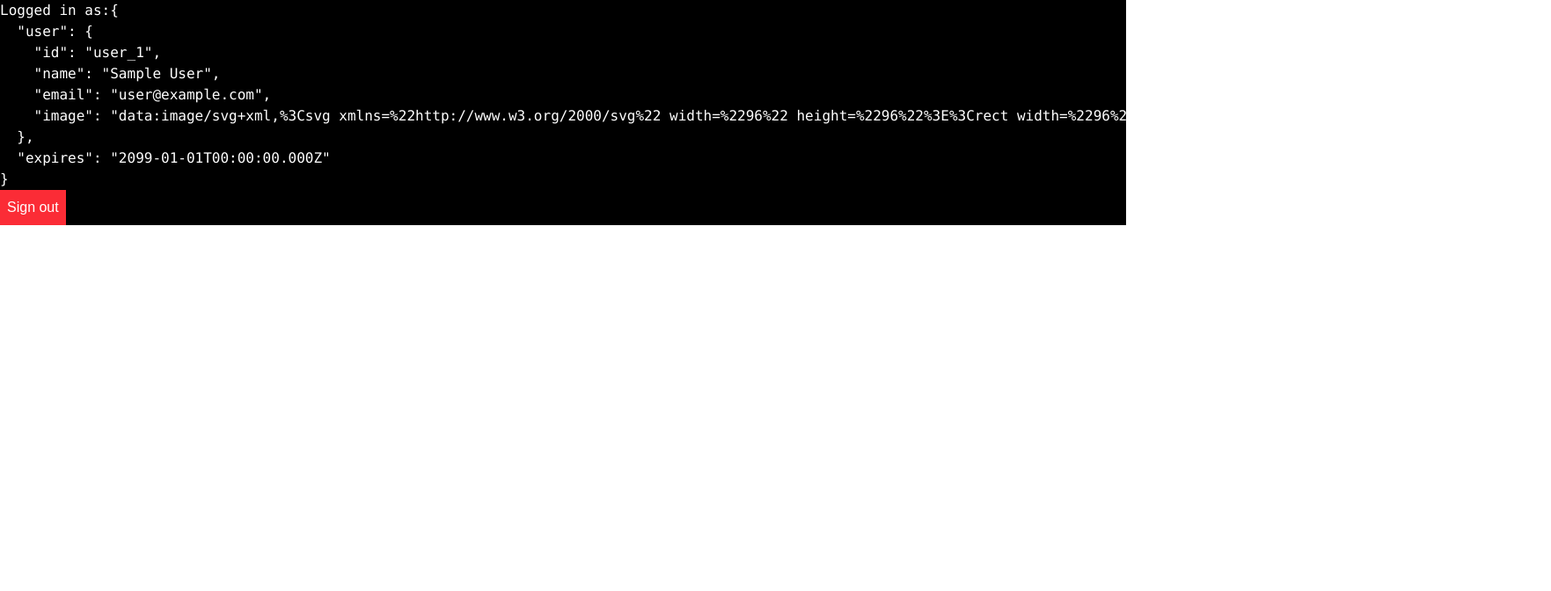
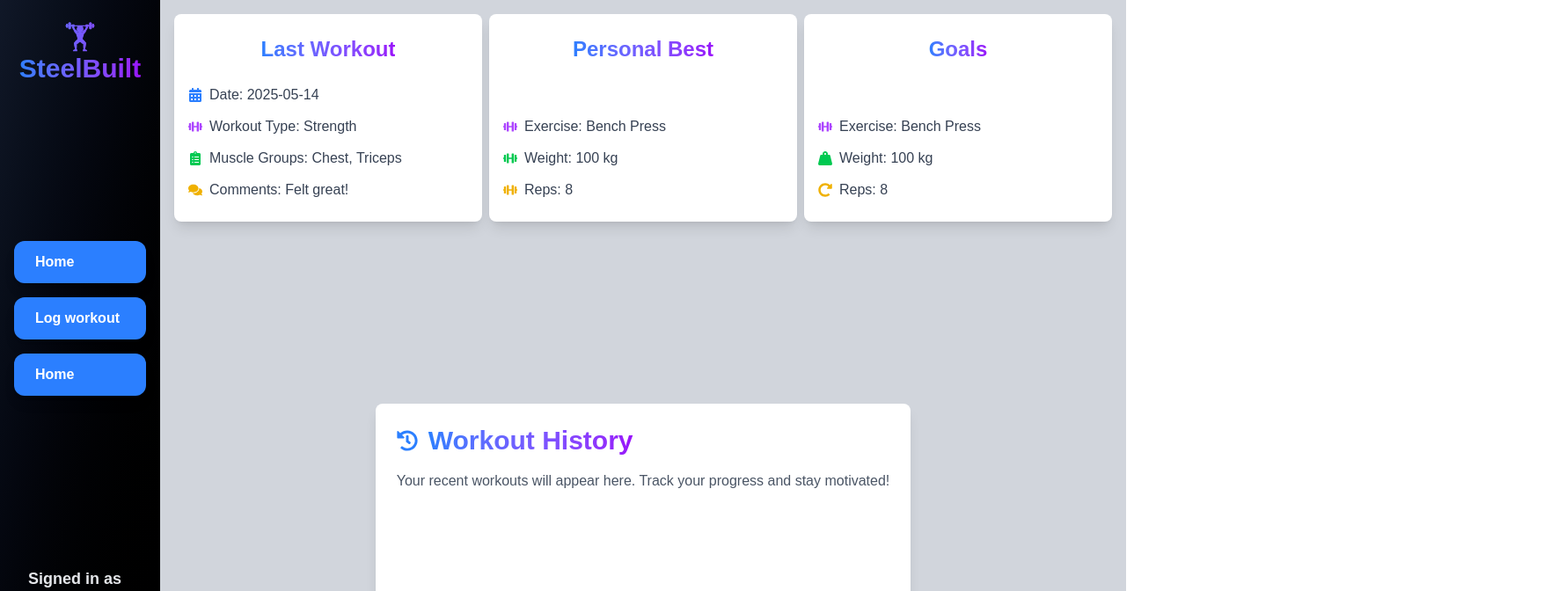
Before and after one commit to weasy1as/SteelBuilt, a Next.js app: page / in a window 1280 px wide. Shown: the top 672 px of the page at 88% size, 1763 px wide, since content can reach past the window. Built offline with nearby package versions, Linux system fonts and the light colour scheme; no server answers; sample sign-in values are in the browser's storage.

Commit message:
created components for home page

```diff
--- a/src/app/page.tsx
+++ b/src/app/page.tsx
@@ -1,29 +1,43 @@
 import { auth, signOut } from "@/auth";
+import Card from "@/components/card";
+import Goal from "@/components/goal";
+import History from "@/components/history";
+import Sidebar from "@/components/sidebar";
 import Image from "next/image";
 import { redirect } from "next/navigation";
 
 export default async function Home() {
   const session = await auth();
 
+  const lastWorkoutData = {
+    date: "2025-05-14",
+    workoutType: "Strength",
+    muscleGroups: ["Chest", "Triceps"],
+    comments: "Felt great!",
+  };
+
+  const personalBestData = {
+    exercise: "Bench Press",
+    weight: 100,
+    reps: 8,
+  };
   if (!session) {
     redirect("/login");
   }
   return (
-    <div>
-      <div className="bg-black text-white">
-        <pre className="bg-black text-white">
-          Logged in as:{JSON.stringify(session, null, 2)}
-        </pre>
-        <form
-          action={async () => {
-            "use server";
-            await signOut();
-          }}
-        >
-          <button type="submit" className="bg-red-500 text-white p-2">
-            Sign out
-          </button>
-        </form>
+    <div className="flex ">
+      <div className="flex-1">
+        <Sidebar session={session} />
+      </div>
+      <div className="flex flex-wrap flex-row sm:flex-col gap-5 items-center justify-between py-4 flex-5 bg-gray-300 h-screen w-full">
+        <div className="flex flex-col md:flex-row justify-center px-4 sm-px-0 gap-2 w-full">
+          <Card type="workout" data={lastWorkoutData} />
+          <Card type="personalBest" data={personalBestData} />
+          <Goal />
+        </div>
+        <div>
+          <History />
+        </div>
       </div>
     </div>
   );
--- a/src/auth.ts
+++ b/src/auth.ts
@@ -1,6 +1,9 @@
+import { PrismaAdapter } from "@auth/prisma-adapter";
 import NextAuth from "next-auth";
 import Google from "next-auth/providers/google";
+import { prisma } from "./prisma";
 
 export const { handlers, signIn, signOut, auth } = NextAuth({
+  adapter: PrismaAdapter(prisma),
   providers: [Google],
 });
--- /dev/null
+++ b/src/components/card.tsx
@@ -0,0 +1,86 @@
+import React from "react";
+import {
+  FaCalendarAlt,
+  FaDumbbell,
+  FaClipboardList,
+  FaComments,
+} from "react-icons/fa";
+
+interface WorkoutData {
+  date: string;
+  workoutType: string;
+  muscleGroups: string[];
+  comments: string;
+}
+
+interface PersonalBestData {
+  exercise: string;
+  weight: number;
+  reps: number;
+}
+
+const Card = ({
+  type,
+  data,
+}: {
+  type: "workout" | "personalBest";
+  data: WorkoutData | PersonalBestData;
+}) => {
+  return (
+    <div className="flex flex-col items-center justify-between py-6 w-full sm:w-[350px] p-4 bg-white rounded-lg shadow-lg hover:shadow-xl transition-shadow duration-300">
+      <h1 className="text-2xl font-bold text-transparent bg-clip-text bg-gradient-to-r from-blue-500 to-purple-600 mb-4">
+        {type === "workout" ? "Last Workout" : "Personal Best"}
+      </h1>
+
+      <div className="w-full mt-2 space-y-3">
+        {type === "workout" ? (
+          <>
+            <div className="flex items-center gap-2">
+              <FaCalendarAlt className="text-blue-500" />
+              <p className="font-medium text-gray-700">Date: {data.date}</p>
+            </div>
+            <div className="flex items-center gap-2">
+              <FaDumbbell className="text-purple-500" />
+              <p className="font-medium text-gray-700">
+                Workout Type: {data.workoutType}
+              </p>
+            </div>
+            <div className="flex items-center gap-2">
+              <FaClipboardList className="text-green-500" />
+              <p className="font-medium text-gray-700">
+                Muscle Groups: {data.muscleGroups.join(", ")}
+              </p>
+            </div>
+            <div className="flex items-center gap-2">
+              <FaComments className="text-yellow-500" />
+              <p className="font-medium text-gray-700">
+                Comments: {data.comments}
+              </p>
+            </div>
+          </>
+        ) : (
+          <>
+            <div className="flex items-center gap-2">
+              <FaDumbbell className="text-purple-500" />
+              <p className="font-medium text-gray-700">
+                Exercise: {data.exercise}
+              </p>
+            </div>
+            <div className="flex items-center gap-2">
+              <FaDumbbell className="text-green-500" />
+              <p className="font-medium text-gray-700">
+                Weight: {data.weight} kg
+              </p>
+            </div>
+            <div className="flex items-center gap-2">
+              <FaDumbbell className="text-yellow-500" />
+              <p className="font-medium text-gray-700">Reps: {data.reps}</p>
+            </div>
+          </>
+        )}
+      </div>
+    </div>
+  );
+};
+
+export default Card;
--- /dev/null
+++ b/src/components/goal.tsx
@@ -0,0 +1,28 @@
+import React from "react";
+import { FaDumbbell, FaWeightHanging, FaRedoAlt } from "react-icons/fa";
+
+const Goal = () => {
+  return (
+    <div className="flex flex-col items-center justify-between py-6 w-full sm:w-[350px] p-4 bg-white rounded-lg shadow-lg hover:shadow-xl transition-shadow duration-300">
+      <h1 className="text-2xl font-bold text-transparent bg-clip-text bg-gradient-to-r from-blue-500 to-purple-600 mb-4">
+        Goals
+      </h1>
+      <div className="w-full mt-2 space-y-3">
+        <div className="flex items-center gap-2">
+          <FaDumbbell className="text-purple-500" />
+          <p className="font-medium text-gray-700">Exercise: Bench Press</p>
+        </div>
+        <div className="flex items-center gap-2">
+          <FaWeightHanging className="text-green-500" />
+          <p className="font-medium text-gray-700">Weight: 100 kg</p>
+        </div>
+        <div className="flex items-center gap-2">
+          <FaRedoAlt className="text-yellow-500" />
+          <p className="font-medium text-gray-700">Reps: 8</p>
+        </div>
+      </div>
+    </div>
+  );
+};
+
+export default Goal;
--- /dev/null
+++ b/src/components/history.tsx
@@ -0,0 +1,21 @@
+import React from "react";
+import { FaHistory } from "react-icons/fa";
+
+const History = () => {
+  return (
+    <div className="max-w-[1047px] h-[325px] bg-white p-6 rounded-lg shadow-lg hover:shadow-xl transition-shadow duration-300">
+      <div className="flex items-center gap-3 mb-4">
+        <FaHistory className="text-blue-500 text-2xl" />
+        <h1 className="text-3xl font-bold text-transparent bg-clip-text bg-gradient-to-r from-blue-500 to-purple-600">
+          Workout History
+        </h1>
+      </div>
+      <p className="text-gray-600">
+        Your recent workouts will appear here. Track your progress and stay
+        motivated!
+      </p>
+    </div>
+  );
+};
+
+export default History;
--- /dev/null
+++ b/src/components/sidebar.tsx
@@ -0,0 +1,49 @@
+import { signOut } from "@/auth";
+import Link from "next/link";
+import React from "react";
+
+const Sidebar = ({ session }: { session: object }) => {
+  return (
+    <div className="py-6 px-4 flex flex-col justify-between items-center min-h-screen bg-gradient-to-br from-gray-900 to-black text-white">
+      <div>
+        <h1 className="flex flex-col items-center text-3xl font-extrabold text-transparent bg-clip-text bg-gradient-to-r from-blue-500 to-purple-600">
+          <span>🏋️</span> SteelBuilt
+        </h1>
+      </div>
+      <div className="w-full">
+        <ul className="w-full flex flex-col gap-4">
+          <li className="bg-blue-500 cursor-pointer hover:bg-blue-600 text-white font-semibold px-6 py-3 rounded-xl shadow-lg w-full ">
+            <Link href={""}>Home</Link>
+          </li>
+          <li className="bg-blue-500 cursor-pointer hover:bg-blue-600 text-white font-semibold px-6 py-3 rounded-xl shadow-lg w-full ">
+            <Link href={""}>Log workout</Link>
+          </li>
+          <li className="bg-blue-500 cursor-pointer hover:bg-blue-600 text-white font-semibold px-6 py-3 rounded-xl shadow-lg w-full ">
+            <Link href={""}>Home</Link>
+          </li>
+        </ul>
+      </div>
+      <form
+        action={async () => {
+          "use server";
+          await signOut();
+        }}
+        className="flex flex-col items-center justify-center space-y-4 p-4"
+      >
+        <p className="text-gray-200 text-lg font-semibold">
+          Signed in as{" "}
+          <span className="font-bold text-blue-600">{session.user.name}</span>
+        </p>
+
+        <button
+          type="submit"
+          className="w-full py-2 px-4 cursor-pointer bg-red-600 rounded-xl text-white font-semibold text-lg transition-transform transform hover:scale-105 hover:bg-red-700 focus:outline-none focus:ring-4 focus:ring-red-500 hover:ring-2"
+        >
+          Sign out
+        </button>
+      </form>
+    </div>
+  );
+};
+
+export default Sidebar;
--- /dev/null
+++ b/src/prisma.ts
@@ -0,0 +1,7 @@
+import { PrismaClient } from "@prisma/client";
+
+const globalForPrisma = globalThis as unknown as { prisma: PrismaClient };
+
+export const prisma = globalForPrisma.prisma || new PrismaClient();
+
+if (process.env.NODE_ENV !== "production") globalForPrisma.prisma = prisma;
```
Also changed, not shown: package.json (+10 -2 lines), prisma/seed.ts (added), 2 other files (tests, documents, lock files or other folders).
